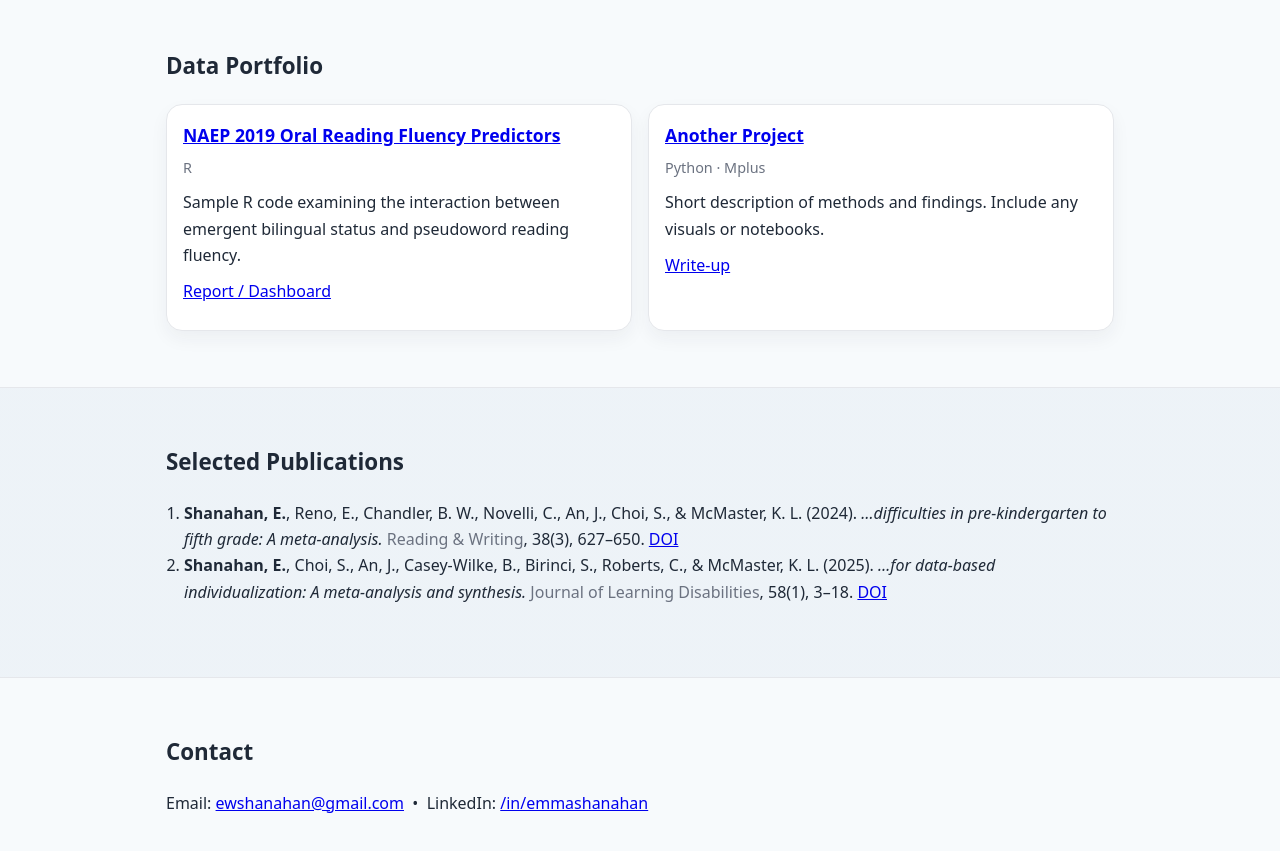
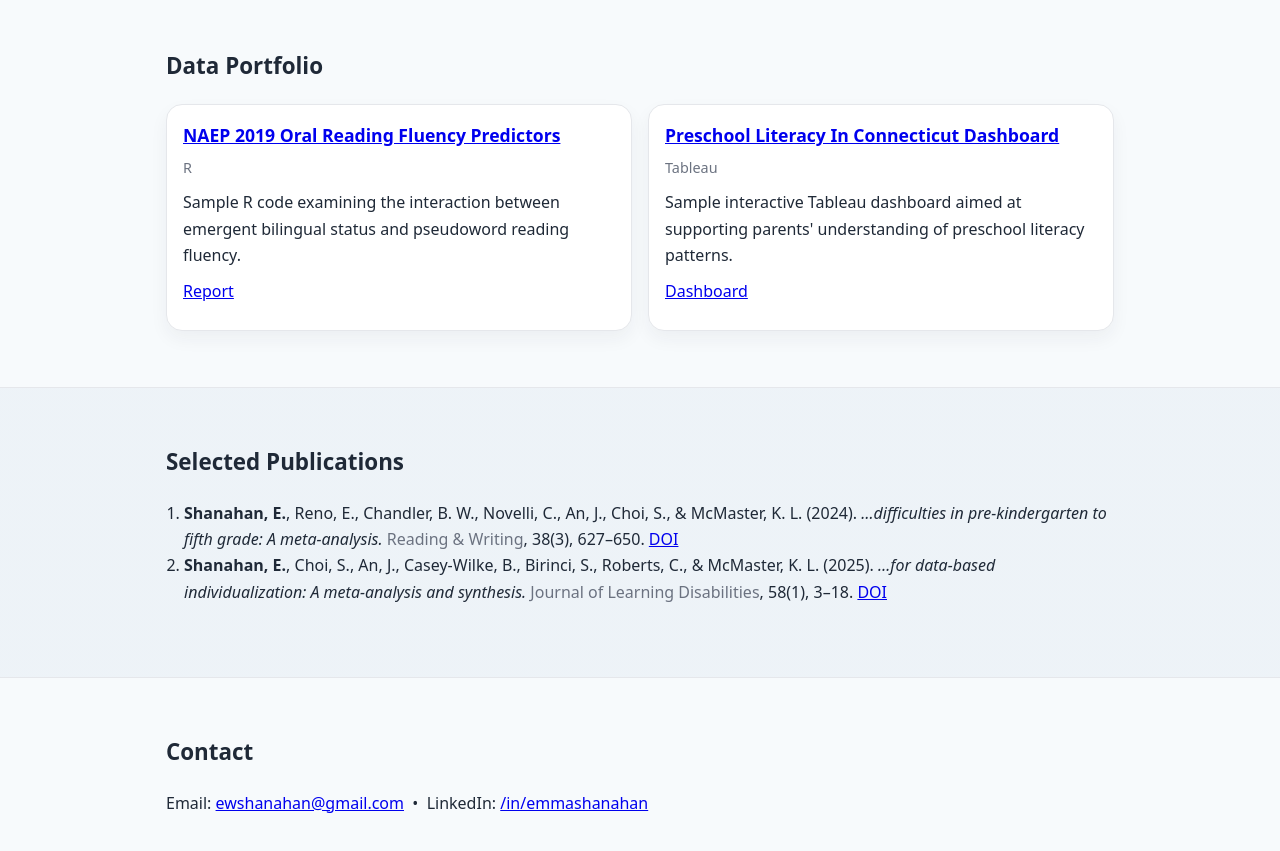
Before and after one commit to ewshanahan/emma_shanahan, a plain HTML site: page index.html in a window 1280 px wide. Shown: the part 960-1811 px from the top of the page. Drawn offline with Linux system fonts and the light colour scheme.

Commit message:
Update index.html

```diff
--- a/index.html
+++ b/index.html
@@ -78,15 +78,15 @@
             <p class="tags">R</p>
             <p>Sample R code examining the interaction between emergent bilingual status and pseudoword reading fluency.</p>
             <p class="links">
-              <a href="#" target="_blank" rel="noopener">Report / Dashboard</a>
+              <a href="#" target="_blank" rel="noopener">Report</a>
             </p>
           </article>
           <article class="card">
-            <h3><a href="#" target="_blank" rel="noopener">Another Project</a></h3>
-            <p class="tags">Python · Mplus</p>
-            <p>Short description of methods and findings. Include any visuals or notebooks.</p>
+            <h3><a href="https://public.tableau.com/shared/89WBYSWYC?:display_count=n&:origin=viz_share_link" target="_blank" rel="noopener">Preschool Literacy In Connecticut Dashboard</a></h3>
+            <p class="tags">Tableau</p>
+            <p>Sample interactive Tableau dashboard aimed at supporting parents' understanding of preschool literacy patterns.</p>
             <p class="links">
-              <a href="#" target="_blank" rel="noopener">Write‑up</a>
+              <a href="#" target="_blank" rel="noopener">Dashboard</a>
             </p>
           </article>
         </div>
```
